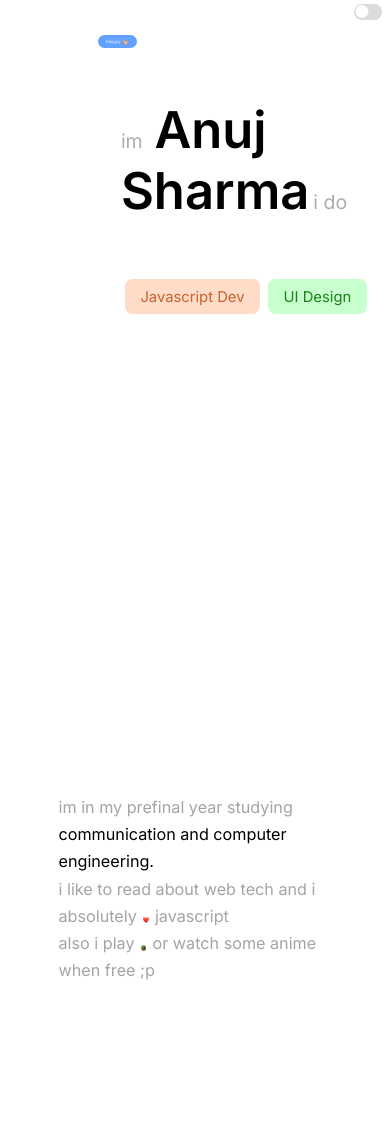
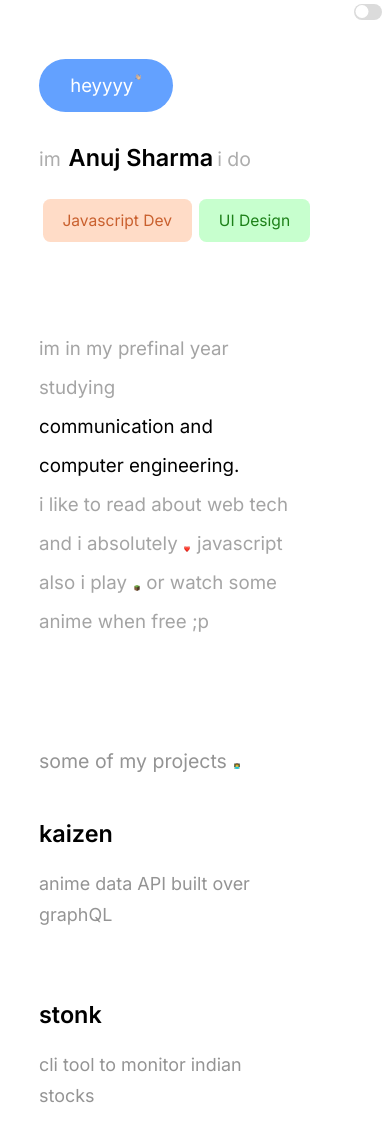
Before and after one commit to AnujSharma141/portfolio, a Gatsby site: page / in a window 390 px wide. Shown: the top 1122 px of the page. Built offline with nearby package versions, Linux system fonts and the light colour scheme; Gatsby itself is replaced by a stand-in of ours.

Commit message:
update: mobile viewports!

```diff
--- a/src/components/emoji.js
+++ b/src/components/emoji.js
@@ -4,7 +4,7 @@ import '../style/base.sass'
 const Emoji = props => {
     return(
         <>
-          <img style={{width: '1.5vw', height: '1.5vw', marginLeft: '0.4vw', marginRight:'0.4vw' , marginBottom:'-0.365vw'}} src={props.src} alt="" />
+          <img classname={props.classname} style={{width: '1.5vw', height: '1.5vw', marginLeft: '0.4vw', marginRight:'0.4vw' , marginBottom:'-0.365vw'}} src={props.src} alt="" />
         </>
     )
 }
--- a/src/style/base.sass
+++ b/src/style/base.sass
@@ -296,7 +296,7 @@ body::-webkit-scrollbar-thumb
 @media only screen and (max-width: 600px)
     .land
         flex-direction: column
-        height: 200vw
+        margin-left: 0vw
     .graphic
         margin-left: 0
         flex-direction: row
@@ -335,9 +335,15 @@ body::-webkit-scrollbar-thumb
 
 
 
+    .text-message
+        font-size: 4.75vw
+        padding: 4vw 8vw
+        border-radius: 10vw
+        margin-left: 10vw
+        margin-top: 15vw
 
     .textbox
-        margin-left: 0
+        margin-left: 20vw
         margin-top: 20vw
         width: 80vw
         height: 130vw
@@ -350,32 +356,32 @@ body::-webkit-scrollbar-thumb
             margin-top: 13vw
             margin-left: 7vw
         &-wrap
-            margin-left: 6vw
-            margin-top: 10vw
+            margin-left: 10vw
+            margin-top: 5vw
         &-text
             font-size: 5vw
         &-title
-            font-size: 13vw
+            font-size: 6vw
             margin-top: 3vw
-            margin-left: 3VW
+            margin-left: 2vw
         &-labels
             margin: 0
             display: flex
             align-items: flex-start
-            margin-left: 6vw
-            margin-top: 13vw
+            margin-left: 10vw
+            margin-top: 5vw
         &-label
-            font-size: 3.8vw
-            padding: 2.2vw 4vw
+            font-size: 4vw
+            padding: 3vw 5vw
             background: #f0f0f0
             border-radius: 1.9vw
             margin: 2vw 1vw
     .about
         width: 90vw
-        height: 150vw
-        margin-left: 5vw
+        height: auto
+        margin-left: 0vw
         border-radius: 7vw
-        margin-top: 1vw
+        margin-top: 18vw
         &-img
             width: 15vw
             margin-left: 10vw
@@ -386,33 +392,38 @@ body::-webkit-scrollbar-thumb
         &-text
             margin: 0 10vw
             width: 75%
-            font-size: 4.15vw
-            line-height: 7vw
+            font-size: 4.8vw
+            line-height: 10vw
     .project
-        padding-bottom: 25vw
-        margin-top: 30vw
+        padding-bottom: 10vw
+        margin-top: 24vw
+        margin-left: 10vw
+        width: 70vw
         &-heading
-            font-size: 12vw
-            margin-top: 18vw
+            font-size: 5vw
+            margin-top: 1vw
+            width: 70vw
             margin-bottom: 0vw
         &-item
             flex-direction: column
             width: 80vw
+            margin: 4vw 0
             height: auto
             align-items: flex-start
             border-radius: 7vw
-            margin-top: 15vw
+            margin-top: 0vw
         &-counter
-            margin-left: 10vw
-            margin-top: 14vw
-            margin-bottom: 13vw
+            margin-left: 0vw
+            margin-top: 10vw
+            margin-bottom: 0vw
             height: auto
         &-title
-            font-size: 9vw
+            font-size: 6vw
         &-text
-            font-size: 3.5vw
+            font-size: 4.6vw
             width: 60vw
-            line-height: 7.6vw
+            line-height: 8vw
+            margin-top: 5vw
         &-button
             font-size: 3vw
             padding: 3vw 4vw
@@ -457,3 +468,11 @@ body::-webkit-scrollbar-thumb
         height: 200vw
         &-img
             width: 70vw
+    .social
+        margin: 10vw 0 20vw 10vw
+        &-title
+            font-size: 5vw
+            margin-bottom: 8vw
+        &-link
+            font-size: 5vw
+            margin-right: 6vw
```
